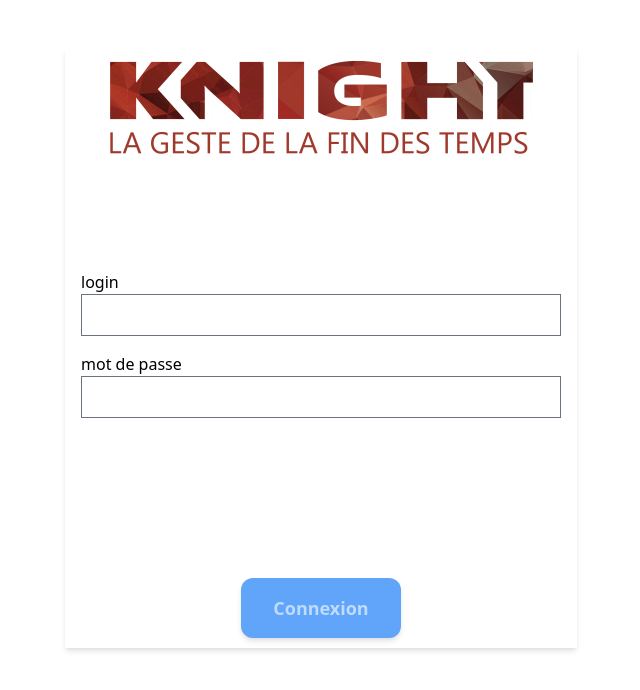
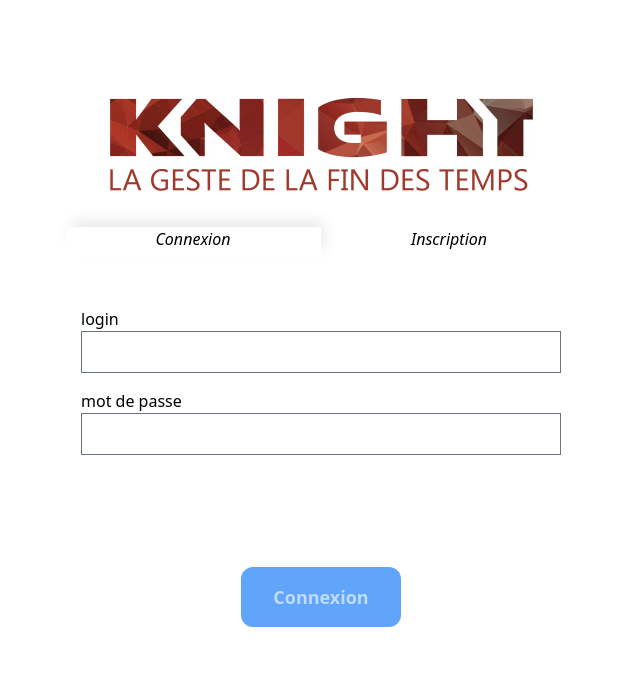
Before and after one commit to LouisGaboury/knight, a React (Create React App) app: page / in a window 1280 px wide. Shown: the top 690 px of the page, without its empty margins (319-959 px from the left). Built offline with nearby package versions, Linux system fonts and the light colour scheme.

Commit message:
Designing new Login component for Inscription

```diff
--- a/src/components/ConnexionForm.js
+++ b/src/components/ConnexionForm.js
@@ -1,6 +1,6 @@
 const ConnexionForm = (props) => {
   return (
-    <form className="mb-36">
+    <form className="mb-24">
       <fieldset>
         <div className="flex flex-col mx-4 mb-4">
           <label for="login">login</label>
--- a/src/pages/Login.js
+++ b/src/pages/Login.js
@@ -1,45 +1,56 @@
-import react, { useState } from "react";
+import { useState, Fragment } from "react";
 import Button from "../components/Button";
 import ConnexionForm from "../components/ConnexionForm";
 
 const Login = (props) => {
   const [action, setAction] = useState("signIn");
 
-  if (action !== "signIn") {
+  /* if (action !== "signIn") {
     return <SignUp />;
   }
-  return <SignIn />;
+  return <SignIn />; */
+
+  return (
+    <Fragment>
+      <img
+        src="/logoK32.png"
+        alt="logo de Knight"
+        className="max-w-md mx-auto mt-24"
+      />
+      <div className="flex flex-col rounded-xs mx-auto mt-8 shadow-md w-4/6 max-w-lg h-2/4">
+        <div className="flex mb-12">
+          <span className="w-1/2 h-8 text-center italic shadow-noBottom">
+            Connexion
+          </span>
+          <span className="w-1/2 h-8 text-center italic shadow-md">
+            Inscription
+          </span>
+        </div>
+        {action !== "signUp" ? <SignIn /> : <SignUp />}
+      </div>
+    </Fragment>
+  );
 };
 
 const SignIn = (props) => {
-  const [connected, setConnedted] = useState(false);
+  // TODO - Make a state for connection ?
   // TODO - make this state bubble-up
   // TODO - link with Supabase for testing API connexion
 
   return (
-    <div className="flex flex-col justify-center rounded-xs mx-auto mt-12 shadow-md w-4/6 max-w-lg h-3/4">
-      <img
-        src="/logoK32.png"
-        alt="logo de Knight"
-        className="max-w-md mx-auto mb-28"
-      />
+    <Fragment>
       <ConnexionForm />
       <Button textButton="Connexion" />
-    </div>
+    </Fragment>
   );
 };
 
 const SignUp = (props) => {
   return (
-    <div className="flex flex-col justify-center rounded-xs mx-auto mt-12 shadow-md w-4/6 max-w-lg h-3/4">
-      <img
-        src="/logoK32.png"
-        alt="logo de Knight"
-        className="max-w-md mx-auto mb-28"
-      />
+    <Fragment>
       <ConnexionForm />
-      <Button textButton="Connexion" />
-    </div>
+      <Button textButton="Inscription" />
+    </Fragment>
   );
 };
 
--- a/tailwind.config.js
+++ b/tailwind.config.js
@@ -10,6 +10,9 @@ module.exports = {
       blue: colors.sky,
       gray: colors.blueGray,
     },
+    boxShadow: {
+      noBottom: "5px -8px 15px -3px rgba(0, 0, 0, 0.1)",
+    },
   },
   variants: {
     extend: {},
```
